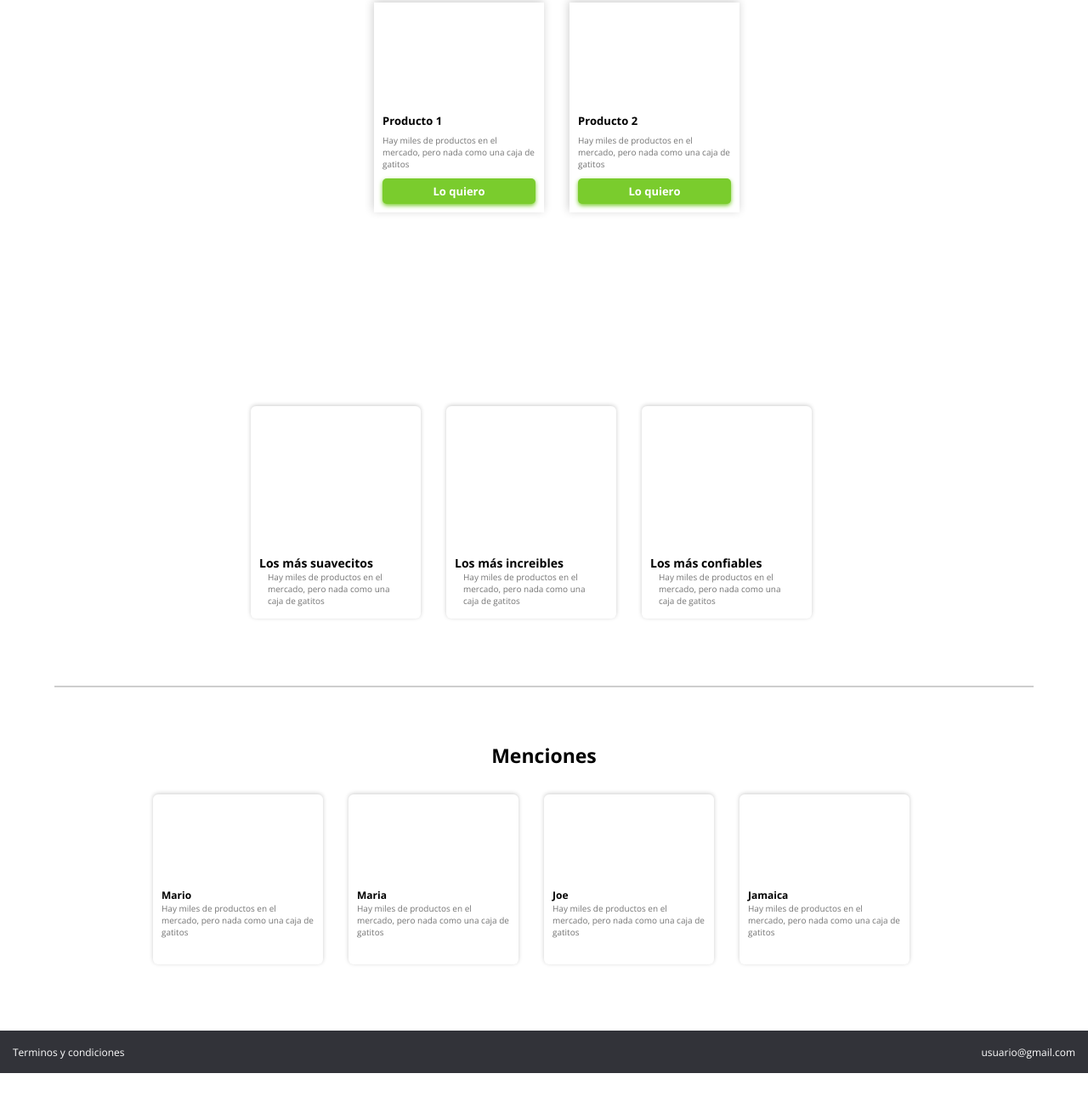
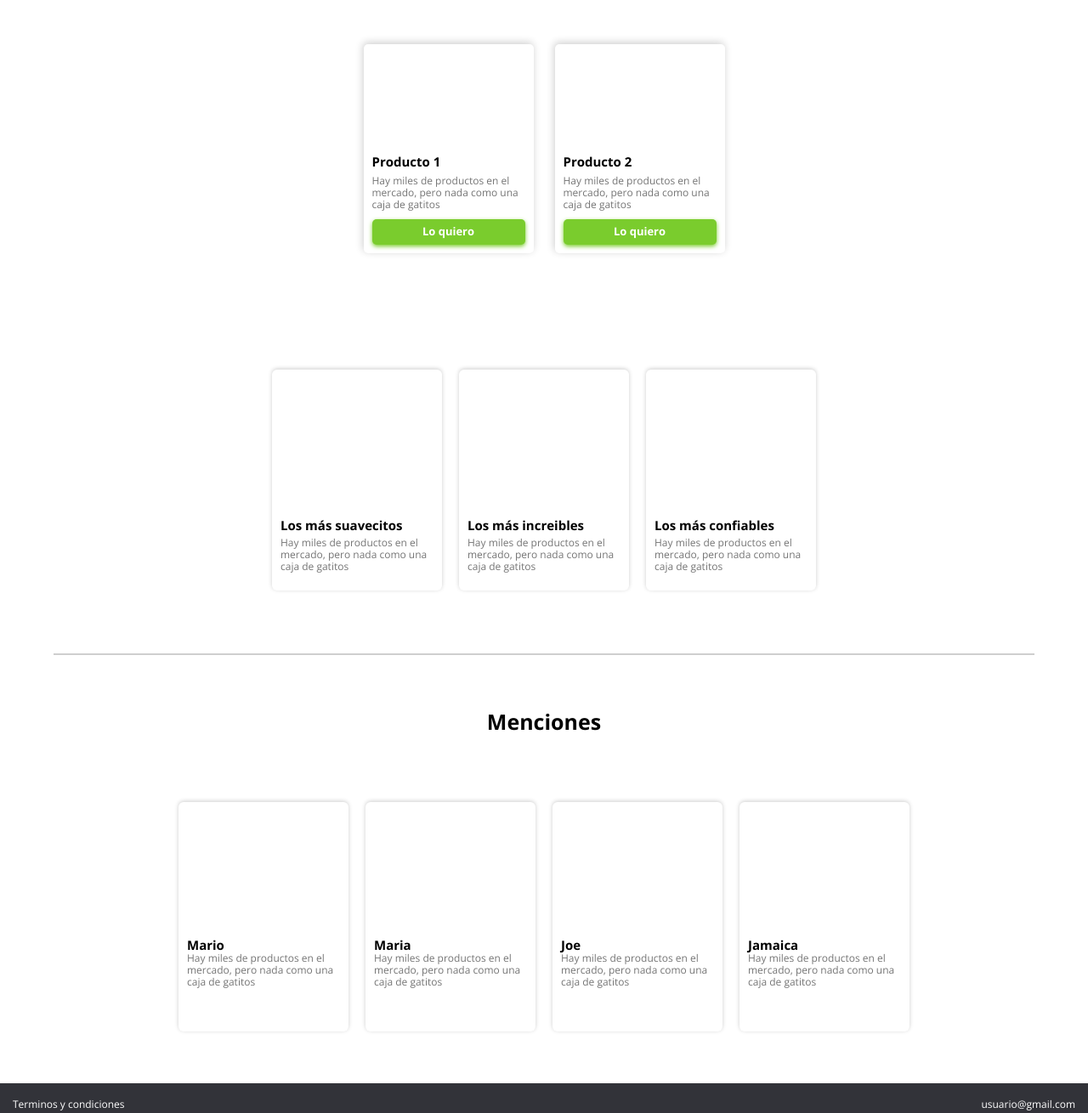
Before and after one commit to josesaulguerrero/brand-store, a plain HTML site: page index.html in a window 1280 px wide. Shown: the part 253-1563 px from the top of the page at 85% size. Before the commit the page ends 1516 px from the top, so only its background shows below. Drawn offline with nearby package versions, Linux system fonts and the light colour scheme.

Commit message:
Responsive design terminado

```diff
--- a/index.html
+++ b/index.html
@@ -5,7 +5,7 @@
    <meta name="viewport" content="width=device-width, initial-scale=1.0">
    <title>Brand</title>
    <link rel="stylesheet" href="./style.css">
-   <link rel="stylesheet" href="./home-phone.css" media="(min-width: 320px)">
+   <link rel="stylesheet" href="./normalize.css">
    <link href="https://fonts.googleapis.com/css2?family=Open+Sans:wght@300;400;600;700;800&display=swap" rel="stylesheet">
 </head>
 <body>
@@ -70,22 +70,22 @@
             <article class="mention--card">
                <div></div>
                <h3 class="card__customer--name">Mario</h3>
-               <p class="benefits__card--description">Hay miles de productos en el mercado, pero nada como una caja de gatitos</p>
+               <p class="mentions__card--description">Hay miles de productos en el mercado, pero nada como una caja de gatitos</p>
             </article>
             <article class="mention--card">
                <div></div>
                <h3 class="card__customer--name">Maria</h3>
-               <p class="benefits__card--description">Hay miles de productos en el mercado, pero nada como una caja de gatitos</p>
+               <p class="mentions__card--description">Hay miles de productos en el mercado, pero nada como una caja de gatitos</p>
             </article>
             <article class="mention--card">
                <div></div>
                <h3 class="card__customer--name">Joe</h3>
-               <p class="benefits__card--description">Hay miles de productos en el mercado, pero nada como una caja de gatitos</p>
+               <p class="mentions__card--description">Hay miles de productos en el mercado, pero nada como una caja de gatitos</p>
             </article>
             <article class="mention--card">
                <div></div>
                <h3 class="card__customer--name">Jamaica</h3>
-               <p class="benefits__card--description">Hay miles de productos en el mercado, pero nada como una caja de gatitos</p>
+               <p class="mentions__card--description">Hay miles de productos en el mercado, pero nada como una caja de gatitos</p>
             </article>
          </section>
       </section>
--- a/style.css
+++ b/style.css
@@ -9,6 +9,9 @@
    --green:#7acc2d;
    --white: #fff;
    --black: #000;
+}
+html{
+   font-size: 62.5%;
 }
 /* NavBar styles start here */
 .navBar{
@@ -38,6 +41,7 @@
 }
 li a{
    text-decoration: none;
+   font-size: 1.3rem;
    color: var(--black);
 }
 li a:hover{
@@ -51,20 +55,22 @@ li a:hover{
    height: auto;
 }
 .main__title{
-   width: 50%;
+   width: 90%;
    margin: 0 auto;
-   padding-top: 5%;
-   font-size: 30px;
+   padding-top: 10%;
+   font-size: 25px;
+   line-height: 2.5rem;
    text-align: center;
 }
 .main__section--products{
    width: 100%;
-   height: 400px;
+   height: 600px;
    display: flex;
    justify-content: center;
-   align-items: flex-start;
-   flex-wrap: wrap;
+   align-items: center;
+   flex-direction: column;
    margin-top: 60px;
+   padding-bottom: 50px;
    background-image: url(./pic/wave.svg);
    background-size: cover;
    background-position: center;
@@ -75,8 +81,9 @@ li a:hover{
    max-width: 300px;
    min-width: 180px;
    height: auto;
-   margin-left: 30px;
+   margin-bottom: 20px;
    padding: 15px 10px 10px 10px;
+   border-radius: 5px;
    background-color: white;
    box-shadow: -1px -2px 10px #cecece;
 }
@@ -101,11 +108,11 @@ li a:hover{
 .section__products--card h2{
    margin-top: 5px;
    font-weight: bold;
-   font-size: 13px;
+   font-size: 1.5rem;
 }
 .section__products--card p{
    margin-top: 7px;
-   font-size: 10px;
+   font-size: 1.2rem;
    color: #757575;
    font-weight: 500;
 }
@@ -127,34 +134,36 @@ li a:hover{
    cursor: pointer;
 }
 .main__section--benefits{
+   width: 100%;
+   height: 850px;
    display: flex;
-   justify-content: center;
+   justify-content: flex-start;
    align-items: center;
-   width: 100%;
-   height: 400px;
+   flex-direction: column;
+   flex-wrap: wrap;
    /* border: 1px solid red; */
 }
 .benefits__card--one{
    width: 200px;
-   height: 250px;
+   height: 260px;
+   margin-top: 20px;
    padding: 15px 10px 10px 10px;
-   margin-right: 30px;
    box-shadow: 0 -1px 5px #cecece;
    border-radius: 6px;
 }
 .benefits__card--two{
    width: 200px;
-   height: 250px;
+   height: 260px;
+   margin-top: 20px;
    padding: 15px 10px 10px 10px;
-   margin-right: 30px;
    box-shadow: 0 -1px 5px #cecece;
    border-radius: 6px;
 }
 .benefits__card--three{
    width: 200px;
-   height: 250px;
+   height: 260px;
+   margin-top: 20px;
    padding: 15px 10px 10px 10px;
-   margin-right: 30px;
    box-shadow: 0 -1px 5px #cecece;
    border-radius: 6px;
 }
@@ -186,11 +195,11 @@ li a:hover{
    background-size: cover;
 }
 .benefits__card--title{
-   font-size: 14px;
+   font-size: 1.5rem;
    padding-top: 10px;
 }
 .benefits__card--description{
-   font-size: 10px;
+   font-size: 1.2rem;
    color: #757575;
    padding-top: 5px;
 }
@@ -208,31 +217,37 @@ li a:hover{
 }
 .main__section--mentions{
    width: 100%;
-   height: 400px;
+   height: 1250px;
    padding-top: 60px;
 }
 .main__section--mentions h2{
    text-align: center;
-   font-size: 23px;
+   font-size: 2.5rem;
+   font-weight: bold;
 }
 .section__mentions{
    display: flex;
+   justify-content: flex-start;
+   align-items: center;
+   /* flex-wrap: wrap; */
+   flex-direction: column;
    width: 100%;
-   height: 300px;
-   justify-content: center;
-   align-items: flex-start;
+   height: 1050px;
    padding-top: 30px;
 }
 .mention--card{
    width: 200px;
-   height: 200px;
-   margin-right:30px;
+   max-width: 250px;
+   min-width: 180px;
+   height: 270px;
+   margin: 20px 0;
+   padding-bottom: 10px;
    box-shadow: 0 -1px 5px #cecece;
    border-radius: 6px;
 }
 .mention--card:nth-of-type(1) div{
    width: 100%;
-   height: 100px;
+   height: 150px;
    border-radius: 5px;
    background-image: url(./pic/mario.jpg);
    background-size: cover;
@@ -241,7 +256,7 @@ li a:hover{
 }
 .mention--card:nth-of-type(2) div{
    width: 100%;
-   height: 100px;
+   height: 150px;
    border-radius: 5px;
    background-image: url(./pic/maria.jpg);
    background-size: cover;
@@ -250,7 +265,7 @@ li a:hover{
 }
 .mention--card:nth-of-type(3) div{
    width: 100%;
-   height: 100px;
+   height: 150px;
    border-radius: 5px;
    background-image: url(./pic/joe.jpg);
    background-size: cover;
@@ -259,7 +274,7 @@ li a:hover{
 }
 .mention--card:nth-of-type(4) div{
    width: 100%;
-   height: 100px;
+   height: 150px;
    border-radius: 5px;
    background-image: url(./pic/jamaica.jpg);
    background-size: cover;
@@ -267,9 +282,12 @@ li a:hover{
    background-repeat: no-repeat;
 }
 .card__customer--name{
+   font-size: 1.5rem;
    padding: 10px 10px 0;
 }
-.benefits__card--description{
+.mentions__card--description{
+   font-size: 1.2rem;
+   color: #757575;
    padding: 0 10px;
 }
 /* main section syles end here  */
@@ -283,6 +301,77 @@ li a:hover{
    height: 50px;
    padding: 15px;
    color: white;
+   font-size: 1.2rem;
    background-color: #323339;
 }
 /* footer section ends here */
+
+/* media query for tablet */
+@media screen and (min-width: 430px){
+   .main__section--products{
+      flex-direction: row;
+      height: 350px;
+   }
+   .section__products--card:nth-of-type(1){
+      margin-right: 15px;
+   }
+   .main__section--benefits{
+      flex-direction: row;
+      justify-content: center;
+      align-items: flex-start;
+      height: 570px;
+   }
+   .benefits__card--one, .benefits__card--two, .benefits__card--three{
+      margin-top: 20px;
+   }
+   .benefits__card--one{
+      margin-right: 15px;
+   }
+   .main__section--mentions{
+      height: 500px;
+   }
+   .section__mentions{
+      flex-direction: row;
+      height: 400px;
+      overflow-x: scroll;
+      overscroll-behavior-x: contain;
+      scroll-snap-type: x proximity;
+   }
+   .mention--card{
+      margin: 0 10px;
+   }
+   .mention--card:nth-of-type(2){
+      scroll-snap-align: center;
+   }
+   .mention--card:nth-of-type(3){
+      scroll-snap-align: center;
+   }
+}
+@media screen and (min-width: 615px){
+   .main__section--benefits{
+      height: 350px;
+      margin-top: 30px;
+   }
+   .benefits__card--two, .benefits__card--one{
+      margin-right: 5px;
+   }
+}
+@media screen and (min-width: 700px){
+   .section__products--card:nth-of-type(1){
+      margin-right: 25px;
+   }
+   .benefits__card--two, .benefits__card--one{
+      margin-right: 20px;
+   }
+}
+@media screen and (min-width: 800px){
+   .section__mentions{
+      overflow-x: hidden;
+      justify-content: center;
+   }
+}
+@media screen and (min-width: 1000px){
+   .main__title{
+      width: 50%;
+   }
+}
```
